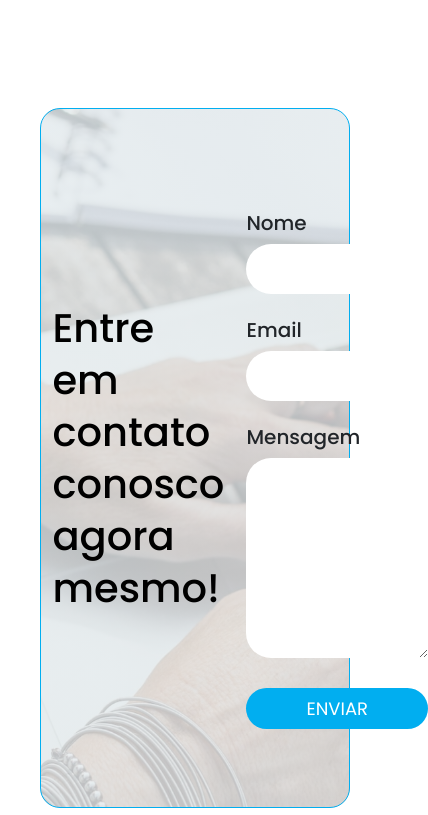
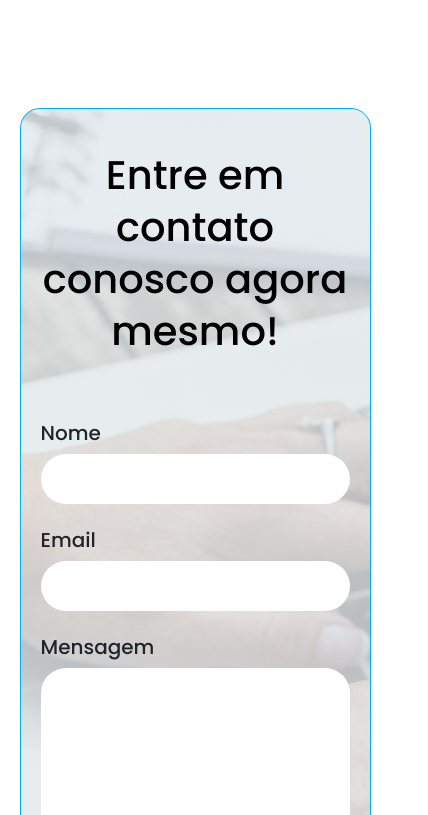
Before and after one commit to M1SS1NGHU3S/notekTemp, a React (Create React App) app: page /sobre in a window 390 px wide. Shown: the part 9149-9964 px from the top of the page, 428 px wide, since content can reach past the window. Built offline with nearby package versions, Linux system fonts and the light colour scheme.

Commit message:
EntreEmContato container

```diff
--- a/src/pages/home.js
+++ b/src/pages/home.js
@@ -18,7 +18,7 @@ function Home() {
             <SobreMudanca isHome={true} />
             <ServicosHome />
             <NoticiasRow isHome={true} />
-            {/* <EntreEmContato /> */}
+            <EntreEmContato />
         </>
     );
 }
--- a/src/sections/EntreEmContato.css
+++ b/src/sections/EntreEmContato.css
@@ -1,15 +1,10 @@
-.entre-contato {
-    padding: 0 40px;
-}
-
 .entre-contato--container {
     display: grid;
     justify-content: center;
     grid-template-columns: 50% 40%;
     column-gap: 80px;
     margin: auto;
-    height: 700px;
-    padding: 40px;
+    padding: 60px;
 }
 
 .contato-form {
@@ -48,3 +43,42 @@ textarea.form-control {
     align-items: center;
     align-content: center;
 }
+
+@media (max-width: 1200px) {
+    .entre-contato--container {
+        padding: 40px;
+        grid-template-columns: 42% 46%;
+    }
+}
+
+@media (max-width: 992px) {
+    .entre-contato--container {
+        grid-template-columns: auto;
+        grid-template-rows: auto auto;
+        padding: 80px;
+    }
+
+    .entre-contato--title {
+        text-align: center;
+    }
+
+    .contato-form {
+        margin-top: 40px;
+    }
+}
+
+@media (max-width: 768px) {
+    .entre-contato--container {
+        padding: 40px;
+    }
+}
+
+@media (max-width: 576px) {
+    .entre-contato--container {
+        padding: 40px 20px;
+    }
+
+    .entre-contato--container.container {
+        max-width: 90%;
+    }
+}
--- a/src/sections/EntreEmContato.js
+++ b/src/sections/EntreEmContato.js
@@ -16,7 +16,7 @@ function EntreEmContato() {
         <section className="entre-contato">
             <div className="entre-contato--container container blue-border" style={bgStyle}>
                 <div className="entre-contato--text-column">
-                    <h1>Entre em contato conosco agora mesmo!</h1>
+                    <h1 className="entre-contato--title">Entre em contato conosco agora mesmo!</h1>
                 </div>
                 <ContatoForm />
             </div>
```
